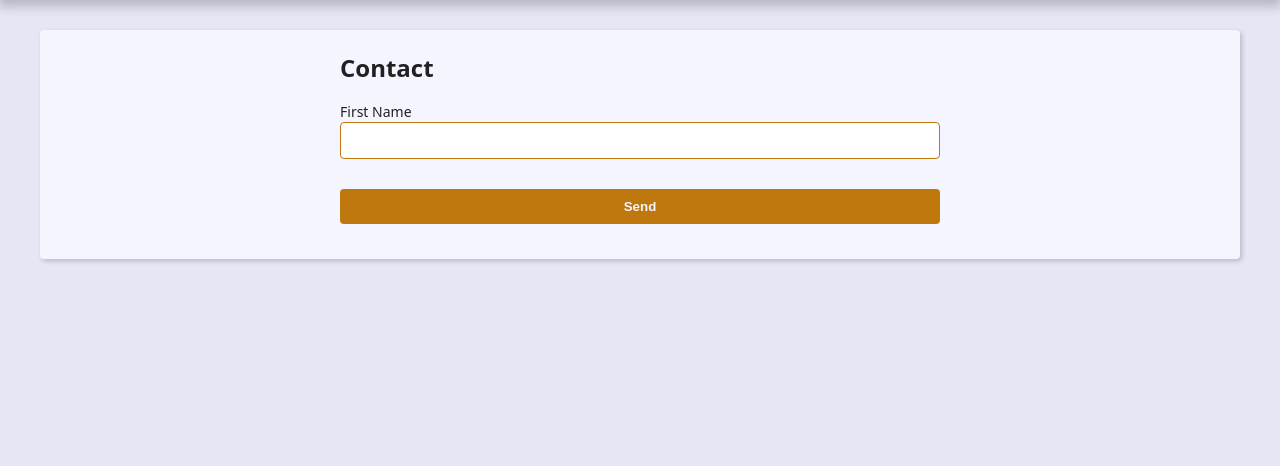
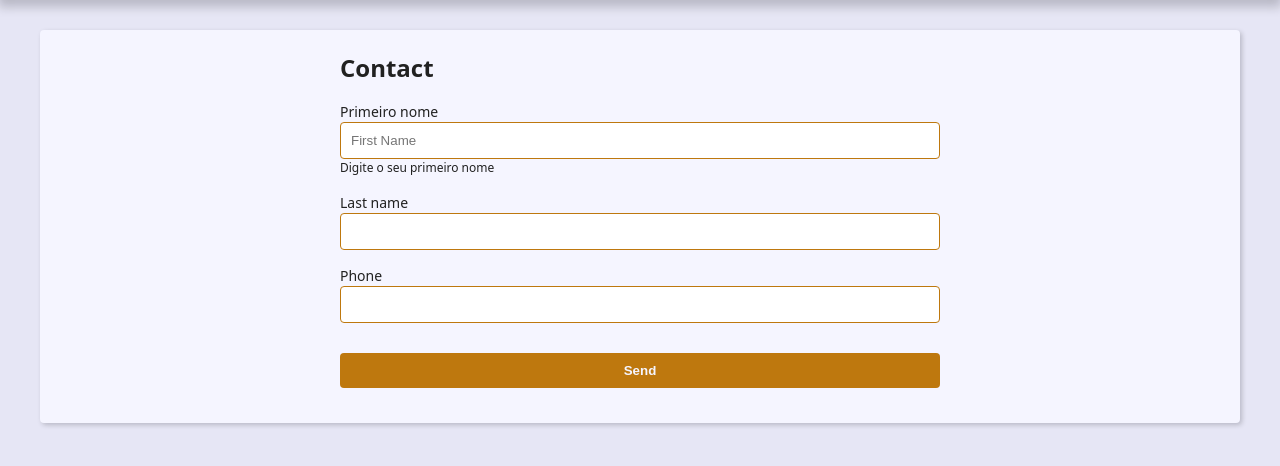
Before and after one commit to enzortorres/django-agenda-app, a Django app: page /contact/create/ in a window 1280 px wide. Shown: the part 105-571 px from the top of the page. Run offline with Django 5.2, Linux system fonts and the light colour scheme.

Commit message:
creating the create form

```diff
--- /dev/null
+++ b/contact/forms.py
@@ -0,0 +1,52 @@
+from django.core.exceptions import ValidationError
+from contact.models import Contact
+from django import forms
+
+class ContactForm(forms.ModelForm):
+    first_name = forms.CharField(
+        widget=forms.TextInput(
+            attrs={
+                'placeholder': 'First Name',
+            }
+        ),
+        label='Primeiro nome',
+        help_text='Digite o seu primeiro nome',
+    )
+
+    def __init__(self, *args, **kwargs):
+        super().__init__(*args, **kwargs)
+
+        # self.fields['first_name'].widget.attrs.update({
+        #     'placeholder': 'First Name'
+        # })
+
+    class Meta:
+        model = Contact
+        fields = ('first_name', 'last_name', 'phone',)
+        # widgets = {
+        #     'first_name': forms.TextInput(
+        #             attrs={
+        #                 'placeholder': 'First Name',
+        #             }
+        #         ),
+        # }
+
+    def clean(self):
+        cleaned_data = self.cleaned_data
+
+        self.add_error(
+            'fist_name',
+            ValidationError(
+                'Mensagem de erro',
+                code='invalid'
+            )
+        )
+        self.add_error(
+            'last_name',
+            ValidationError(
+                'Mensagem de erro 2',
+                code='invalid'
+            )
+        )
+
+        return super().clean()
--- a/contact/templates/contact/create.html
+++ b/contact/templates/contact/create.html
@@ -5,25 +5,43 @@
         <h2>Contact</h2>
 
         <form
-            action=""
+            action="{% url "contact:create" %}"
             method="POST"
             enctype="multipart/form-data"
         >
             {% csrf_token %}
 
             <div class="form-content">
-            <div class="form-group">
-                <label for="id_first_name">First Name</label>
-                <input type="text" name="first_name" maxlength="255" id="id_first_name">
-            </div>
+                {% for field in form %}
+                <div class="form-group">
+                    <label for="{{ field.id_for_label }}">{{ field.label }}</label>
+                    {{ field }}
+                    {{ field.errors }}
+
+                    {% if field.help_text %}
+                        <p class="help-text">
+                            {{ field.help_text }}
+                        </p>
+                    {% endif %}
+                </div>
+                {% endfor %}
             </div>
 
+            {% if form.non_field_errors %}
+                <div class="form-content">
+                    <div class="form-group">
+                                <div class="message error">
+                                    {{ form.non_field_errors }}
+                                </div>
+                        </div>
+                </div>
+            {% endif %}
+
             <div class="form-content">
-            <div class="form-group">
-                <button class="btn" type="submit">Send</button>
+                <div class="form-group">
+                    <button class="btn" type="submit">Send</button>
+                </div>
             </div>
-            </div>
-
         </form>
     </div>
 {% endblock content %}
--- a/contact/views/contact_forms.py
+++ b/contact/views/contact_forms.py
@@ -1,17 +1,20 @@
-from django.shortcuts import render, get_object_or_404, redirect
+from django.shortcuts import render
 
 from contact.models import Contact
-
-from django.db.models.functions import Concat
-from django.db.models import Q, Value # (Q) serve para fazer consultas mais complexas, possibilitando utilizar operadores lógicos
-# AND (&), OR (|), NOT (~)
-
-from django.core.paginator import Paginator
-
-from django.http import Http404
+from contact.forms import ContactForm
 
 def create(request):
+    if request.method == 'POST':
+        context = {
+            'form': ContactForm(request.POST),
+            'site_title': 'Contacts - ',
+        }
+
+        return render(request, 'contact/create.html', context)
+
+
     context = {
+        'form': ContactForm(),
         'site_title': 'Contacts - ',
     }
 
```
